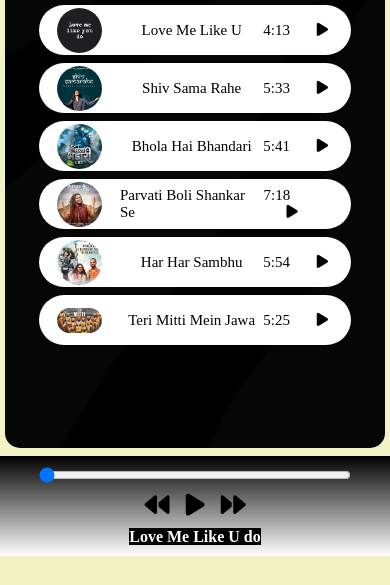
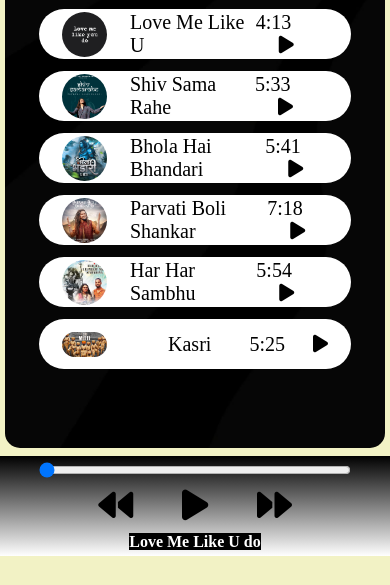
Before and after one commit to RaviMadhukar/Spotify-Clone, a plain HTML site: page index.html in a window 390 px wide. Shown: the part 259-844 px from the top of the page. Drawn offline with Linux system fonts and the light colour scheme; a web font is replaced by a local one.

Commit message:
responsiveness modified

```diff
--- a/clone.js
+++ b/clone.js
@@ -15,9 +15,9 @@ let songs = [
      { songName: "Love Me Like U ", filePath: "song/song1.mp3", coverPath: "bg/bg1.jpg"},
      { songName: "Shiv Sama Rahe", filePath: "song/song2.mp3", coverPath: "bg/bg2.jpg"},
      { songName: "Bhola Hai Bhandari", filePath: "song/song3.mp3", coverPath: "bg/bg3.jpg"},
-     { songName: "Parvati Boli Shankar Se", filePath: "song/song4.mp3", coverPath: "bg/bg4.jpg"},
+     { songName: "Parvati Boli Shankar", filePath: "song/song4.mp3", coverPath: "bg/bg4.jpg"},
      { songName: "Har Har Sambhu", filePath: "song/song5.mp3", coverPath: "bg/bg5.jpg"},
-     { songName: "Teri Mitti Mein Jawa", filePath: "song/song6.mp3", coverPath: "bg/bg6.jpg"},
+     { songName: "Kasri", filePath: "song/song6.mp3", coverPath: "bg/bg6.jpg"},
 ]
 
 songitem.forEach((element,i) => {
--- a/style.css
+++ b/style.css
@@ -150,14 +150,11 @@ body{
     }
 }
 
-@media screen and (max-width: 400px){
-    .songitem{
-        width: 80vw;
-    }
+@media screen and (max-width: 360px){
 
     .songitem img{
         width: 45px;
-        margin: 0 18px;
+        margin: 0 15px;
         border-radius: 100px;
     }
 
@@ -174,6 +171,10 @@ body{
         align-items: center;
     }
 
+    .songitem i{
+        margin: 0 15px;
+    }
+
     .icon{
         font-size: 25px;
         bottom: 0;
```
